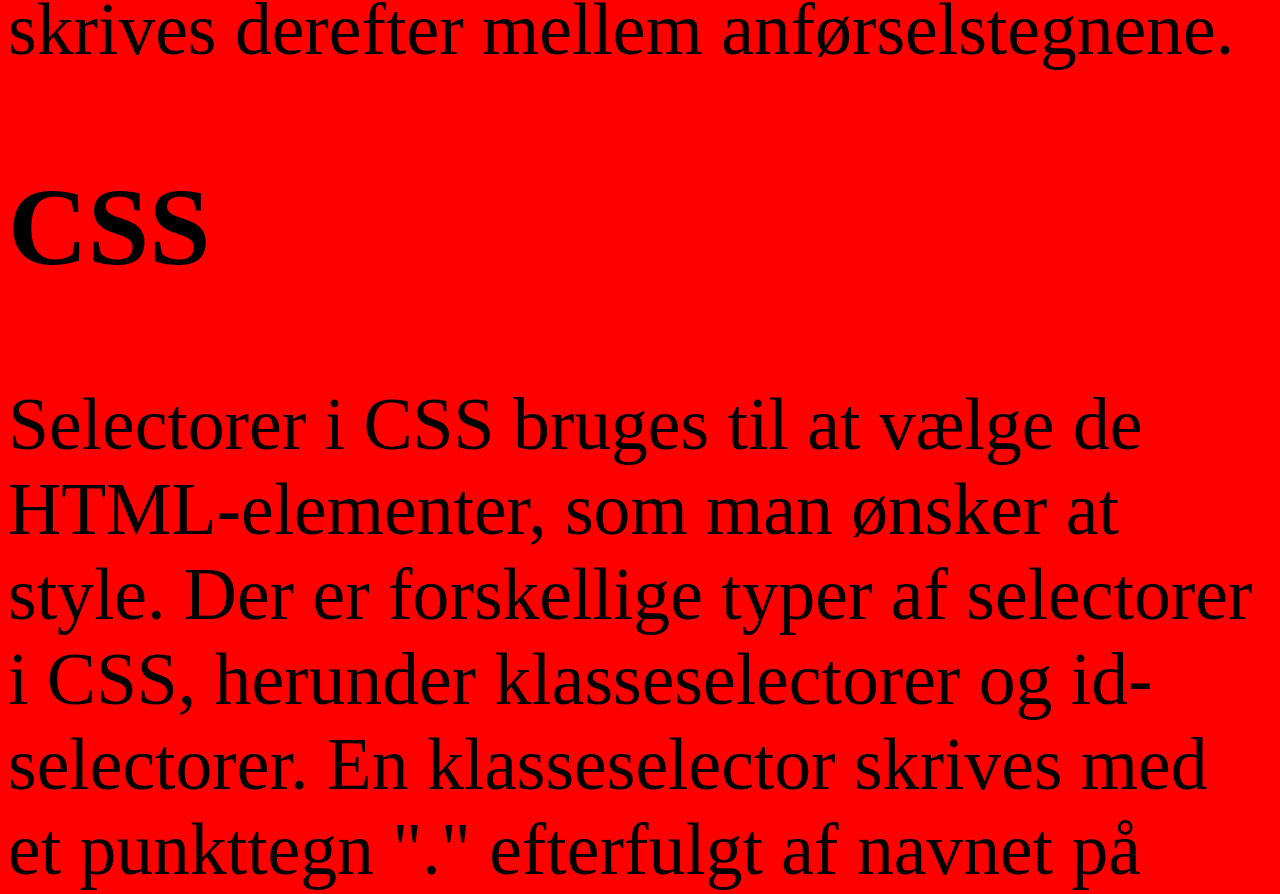
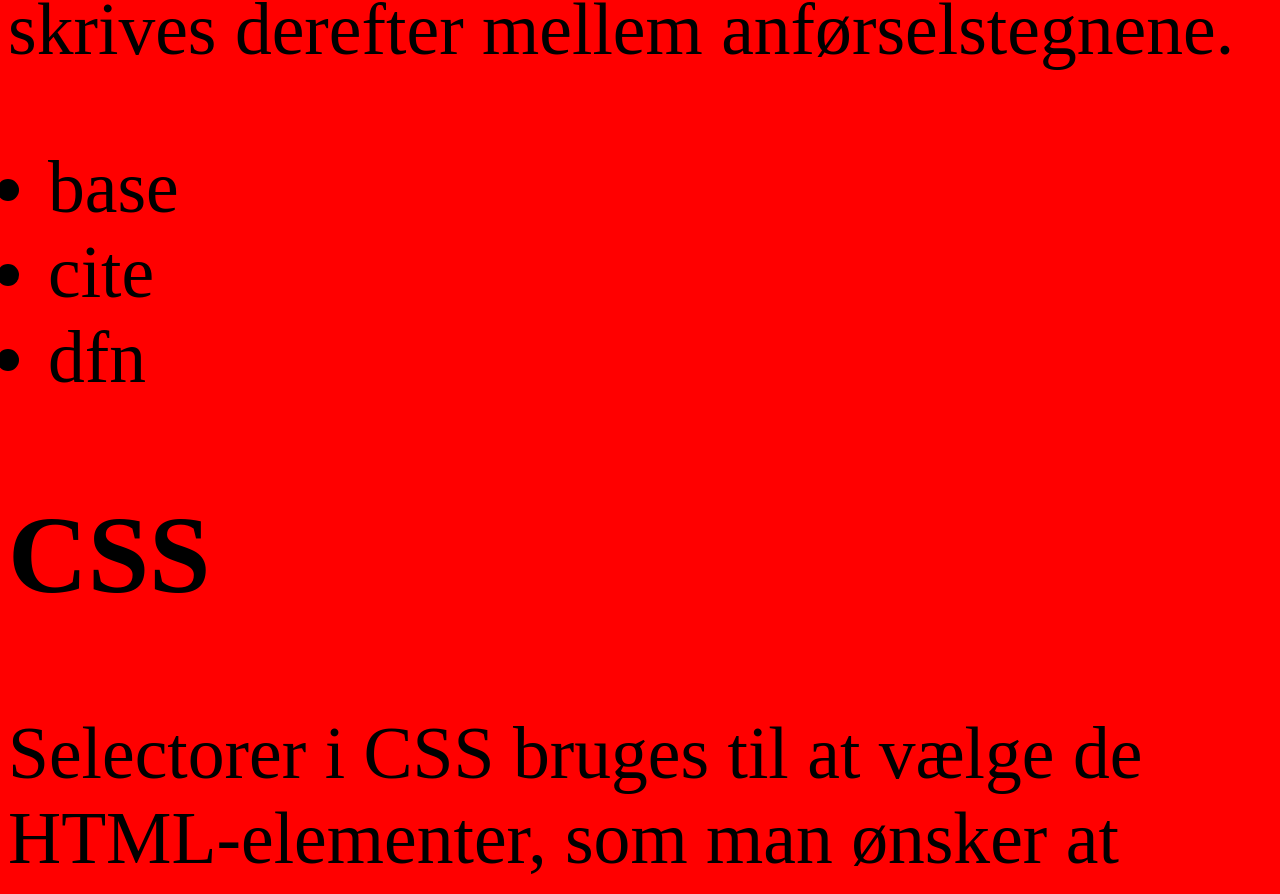
Before and after one commit to PalleGregersJensen/git-branch-exercise, a plain HTML site: page index.html in a window 1280 px wide. Shown: the part 3530-4424 px from the top of the page. Drawn offline with Linux system fonts and the light colour scheme.

Commit message:
add unknown tags

```diff
--- a/index.html
+++ b/index.html
@@ -40,6 +40,13 @@ Class-attributten bruges til at definere en klasse for et eller flere elementer.
 Id-attributten bruges til at definere et unikt id for et element. Det betyder, at man kan henvise til elementet fra andre steder i koden, fx i en hyperlink. Id-attributter skal være unikke i hele dokumentet, og man kan kun tilføje et id til et enkelt element.
 
 Både class- og id-attributter skrives som en del af elementets åbnings-tag og følges af et lighedstegn og et anførselstegn. Værdien af attributten skrives derefter mellem anførselstegnene.</p>
+
+<ul>
+    <li>base</li>
+    <li>cite</li>
+    <li>dfn</li>
+</ul>
+
 </section>
 
 
```
